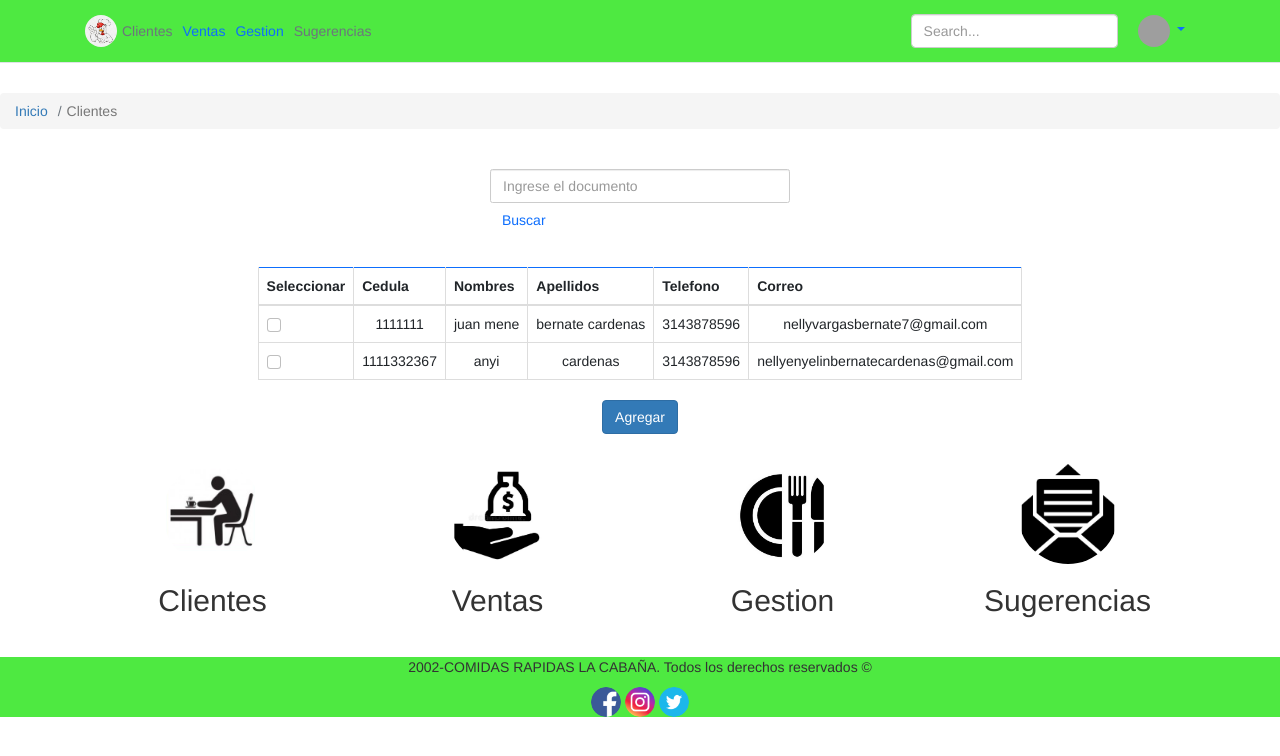
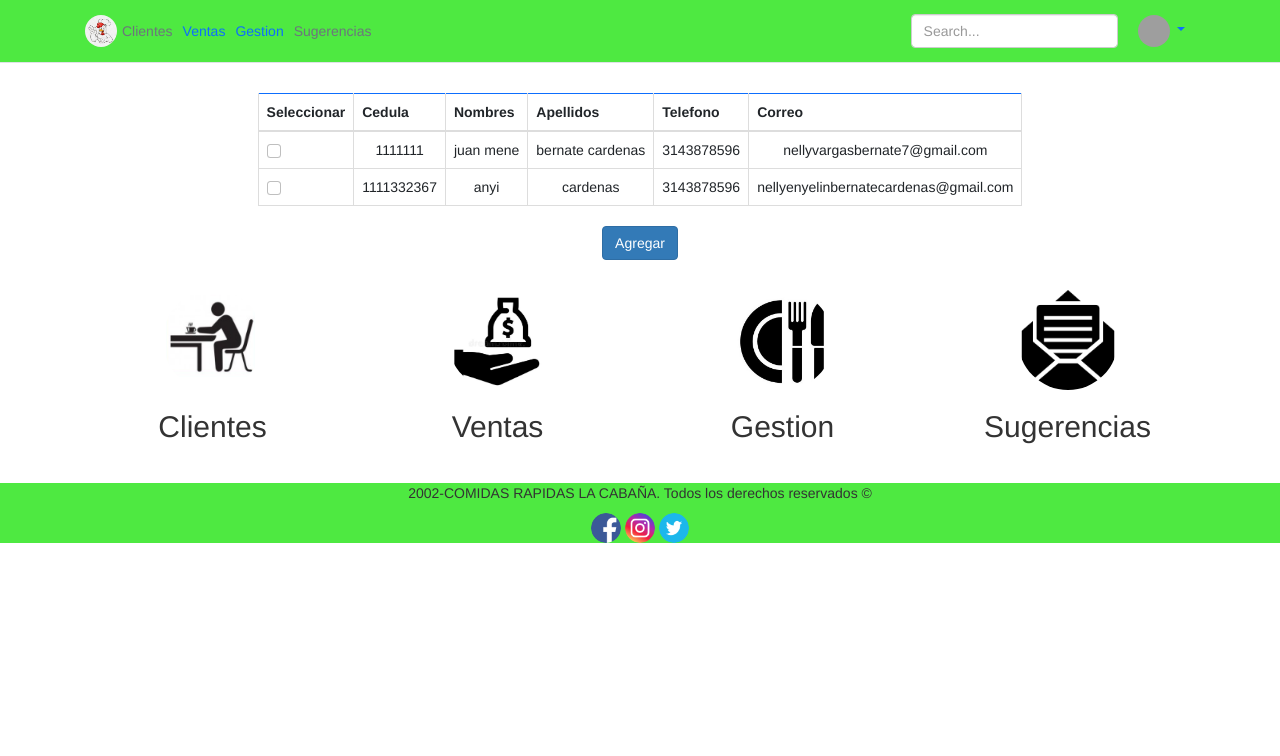
Before and after one commit to tatanaldana/Proyecto, a PHP site: page /Proyecto/view/administrador/clientes.php in a window 1280 px wide. Shown: the top 756 px of the page. Run offline with PHP 8.4, Linux system fonts and the light colour scheme; data comes from the database, SQL or seed files in the repository; grey boxes are pictures that could not be loaded.

Commit message:
Update clientes.php
Se elimina el codigo de la barra de busqueda en HTML.

```diff
--- a/view/administrador/clientes.php
+++ b/view/administrador/clientes.php
@@ -16,30 +16,8 @@
   </head>
   <body>
   <?php
-  include 'include/header.php';
+    include 'include/header.php';
 
-    ?>
-<nav aria-label="breadcrumb">
-  <ol class="breadcrumb">
-    <li class="breadcrumb-item"><a href="index.php">Inicio</a></li>
-    <li class="breadcrumb-item active" aria-current="page">Clientes</li>
-  </ol>
-</nav>
-<form method="POST">
-<div class="container">
-<div class="contenedor-busqueda" id="contenedor-busqueda">
-<div class="mx-auto" style="width:300px">
-<div class="input-group">
-  <input type="search" class="form-control rounded" placeholder="Ingrese el documento" aria-label="Buscar" aria-describedby="search-addon" name="txtbuscar" required/>
-  <button type="submit" class="btn btn-outline-primary" name="btnbuscar">Buscar</button>
-</div>
-</div>
-</div>
-</div>
-</form>
-<div class="my-5"></div>
-
-<?php
     include 'forms/form_cliente.php';
 
     include 'include/img_menu.php';
```
